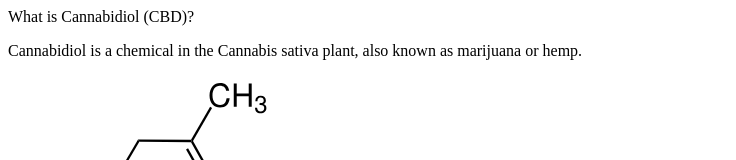
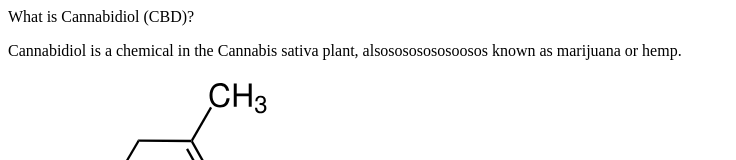
Before and after one commit to Slavikslavik/Git_beetroot_home-work, a plain HTML site: page index.html in a window 1280 px wide. Shown: the top 160 px of the page, without its empty margins (0-736 px from the left). Drawn offline with Linux system fonts and the light colour scheme.

Commit message:
paragraph changed

```diff
--- a/index.html
+++ b/index.html
@@ -8,7 +8,7 @@
 <body>
     <div class="faqs-item">
         <span class="faqs-item__expand"> What is Cannabidiol (CBD)?</span>
-        <p>Cannabidiol is a chemical in the Cannabis sativa plant, also known as marijuana or hemp.</p>
+        <p>Cannabidiol is a chemical in the Cannabis sativa plant, alsosososososoosos known as marijuana or hemp.</p>
         <img src="/Git_beetroot_home-work/img/Cannabidiol_Structural_formula_V1.svg" alt="Формула каннабидиола">
     </div>
 </body>
```
